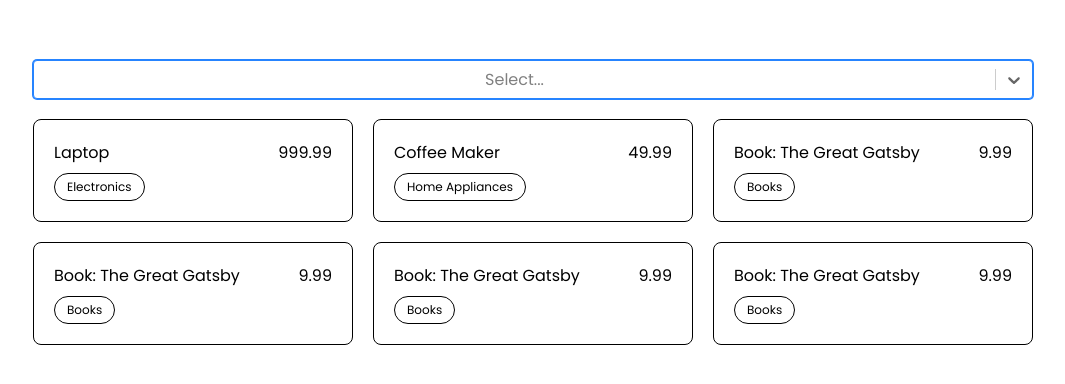
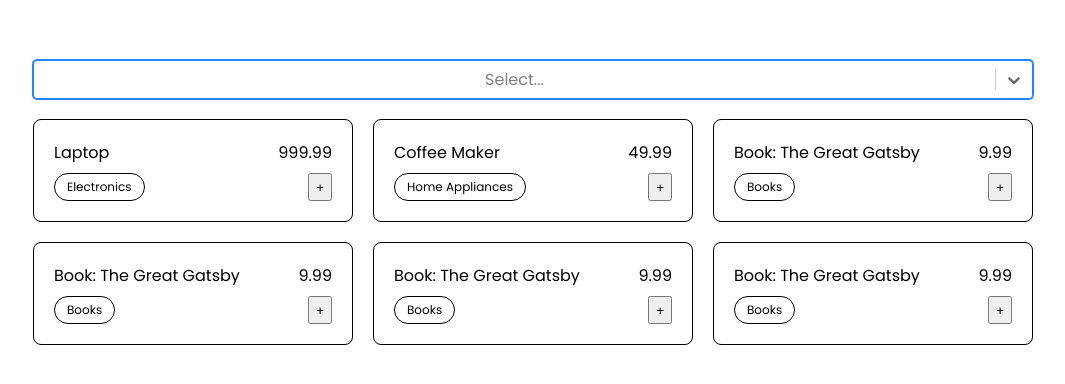
Before and after one commit to kevin-cho/challenge-shopping-cart, a React (Create React App) app: page / in a window 1280 px wide. Shown: the top 384 px of the page, without its empty margins (107-1172 px from the left). Built offline with nearby package versions, Linux system fonts and the light colour scheme.

Commit message:
display add cart button on each product

```diff
--- a/src/components/Product.jsx
+++ b/src/components/Product.jsx
@@ -6,21 +6,31 @@
   border: 1px solid;
   border-radius: 8px;
   padding: 20px;
+
+  > *:not(:last-child) {
+    padding-bottom: 8px;
+  }
 `;
 
-const Label = styled.div`
+const Flex = styled.div`
   display: flex;
   justify-content: space-between;
-  padding-bottom: 8px;
+`;
+
+const AddButton = styled.button`
+  cursor: pointer;
 `;
 
 const Product = ({ name, price, category }) => (
   <Container>
-    <Label>
+    <Flex>
       <span>{name}</span>
       <span>{price}</span>
-    </Label>
-    <Chip>{category}</Chip>
+    </Flex>
+    <Flex>
+      <Chip>{category}</Chip>
+      <AddButton>+</AddButton>
+    </Flex>
   </Container>
 );
 
--- a/src/containers/Home.jsx
+++ b/src/containers/Home.jsx
@@ -1,4 +1,4 @@
-import axios from 'axios';
+// import axios from 'axios';
 import styled from 'styled-components';
 import { useEffect, useState } from 'react';
 import Select from 'react-select'
@@ -15,7 +15,6 @@
   display: grid;
   gap: 20px;
   grid-template-columns: 1fr;
-  /* grid-auto-rows: auto; */
 
   @media (min-width: 630px) {
     grid-template-columns: 1fr 1fr;
@@ -23,10 +22,6 @@
   @media (min-width: 1024px) {
     grid-template-columns: 1fr 1fr 1fr;
   }
-`;
-
-const Categories = styled.select`
-  margin-bottom: 20px;
 `;
 
 const StyledSelect = styled(Select)`
@@ -77,6 +72,7 @@
   const [selectedProducts, setSelectedProducts] = useState(products);
 
   const handleSelect = selected => {
+    // Filter the displayed products when a category is selected
     if (selected.length === 0) {
       setSelectedProducts(products);
     } else {
@@ -86,6 +82,7 @@
   }
 
   useEffect(() => {
+    // Get all unique product categories and format them for Select component
     const uniqueCategories = new Set(products.map(product => product.category))
     setOptions([...uniqueCategories].map(cat => ({ value: cat, label: cat })));
   }, [])
@@ -101,10 +98,6 @@
 
   return (
     <Container>
-      {/* <Categories>
-        <option>All</option>
-        {options.map(category => <option key={category}>{category}</option>)}
-      </Categories> */}
       <StyledSelect options={options} isMulti onChange={handleSelect} autoFocus />
       <Products>
         {selectedProducts.map(product => <Product key={product.id} {...product} />)}
```
